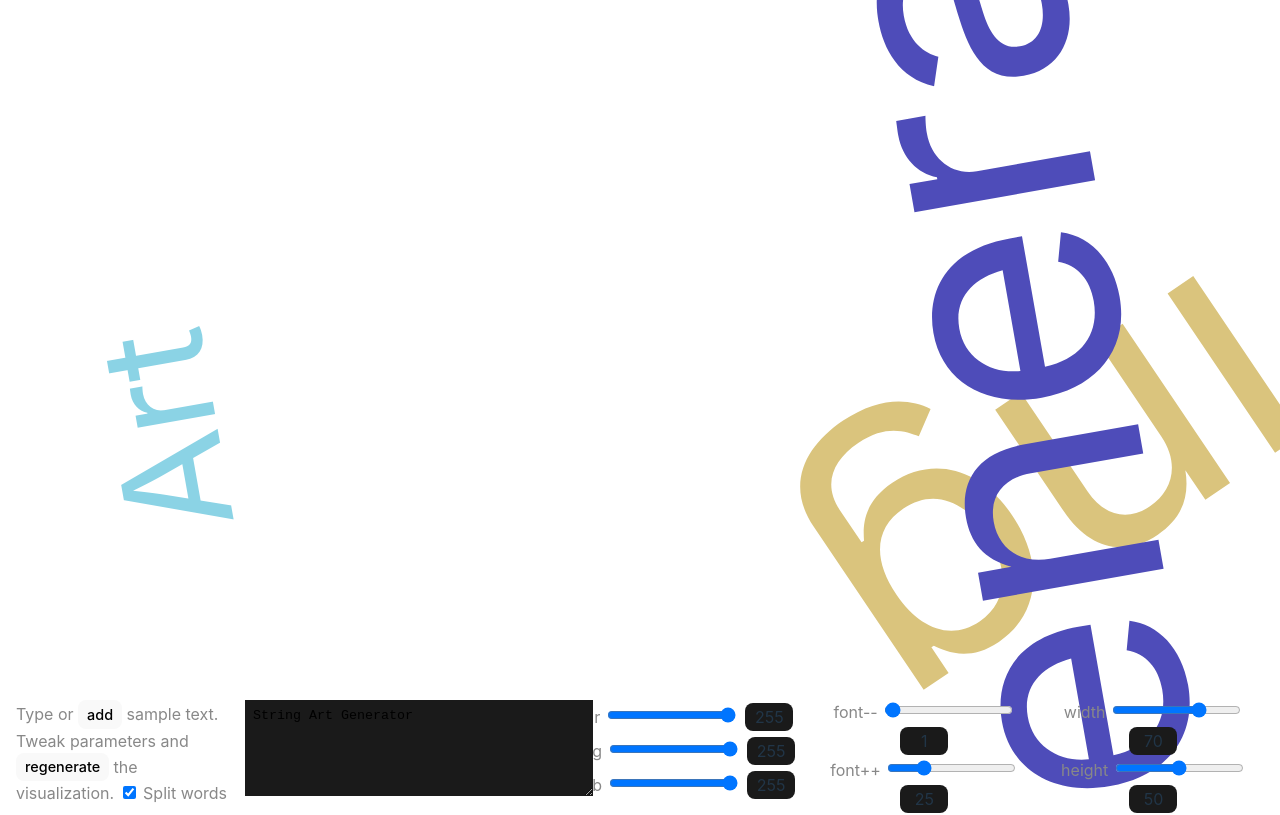
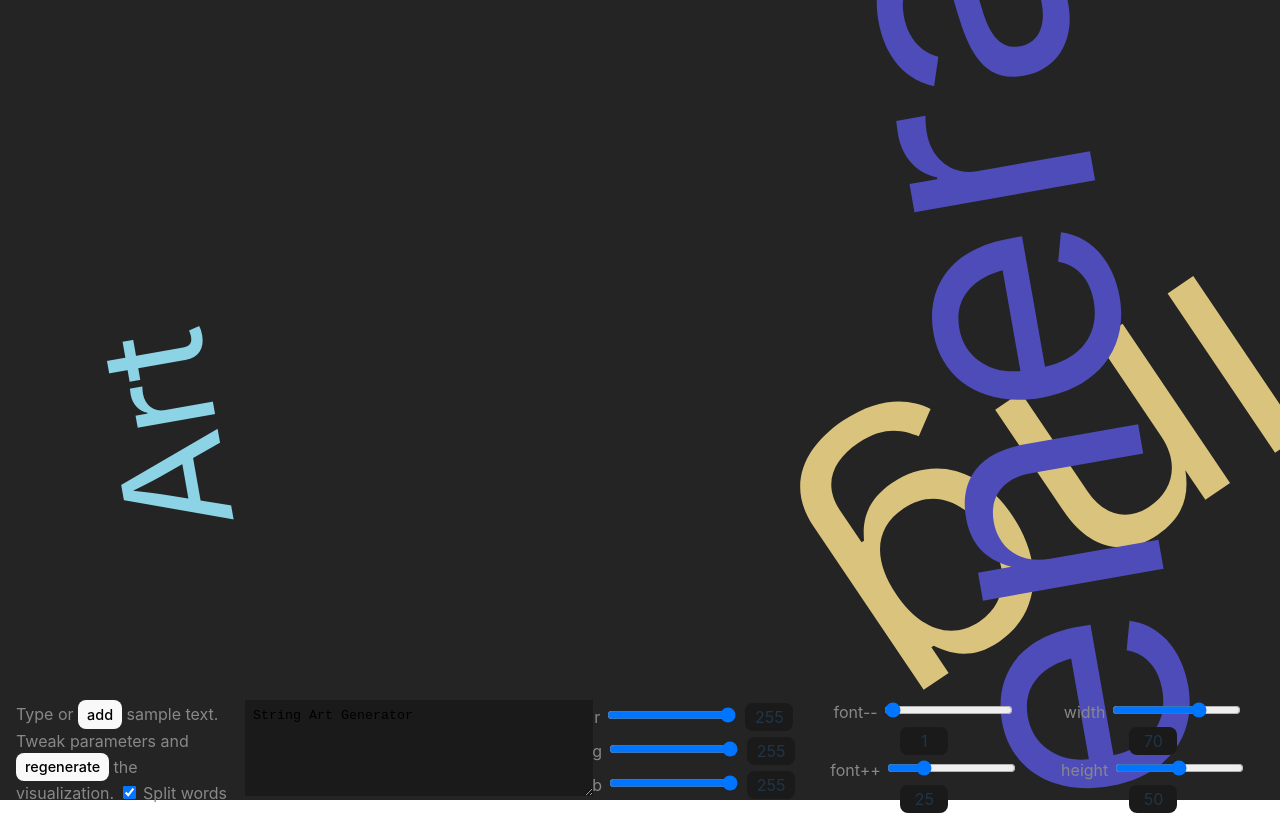
Before and after one commit to criticalwebdesign/book, a Svelte app in the folder 08-generative-design/examples/string-art-generator/: page / in a window 1280 px wide. Shown: the top 815 px of the page. Built offline with nearby package versions, Linux system fonts and the light colour scheme.

Commit message:
Add bg color to html

```diff
--- a/08-generative-design/examples/string-art-generator/src/app.css
+++ b/08-generative-design/examples/string-art-generator/src/app.css
@@ -20,6 +20,8 @@
     -moz-osx-font-smoothing: grayscale;
 
 }
+
+html,body { background-color: var(--body-bg); }
 
 a {
     font-weight: 500;
```
Also changed, not shown: 4 other files (tests, documents, lock files or other folders).
